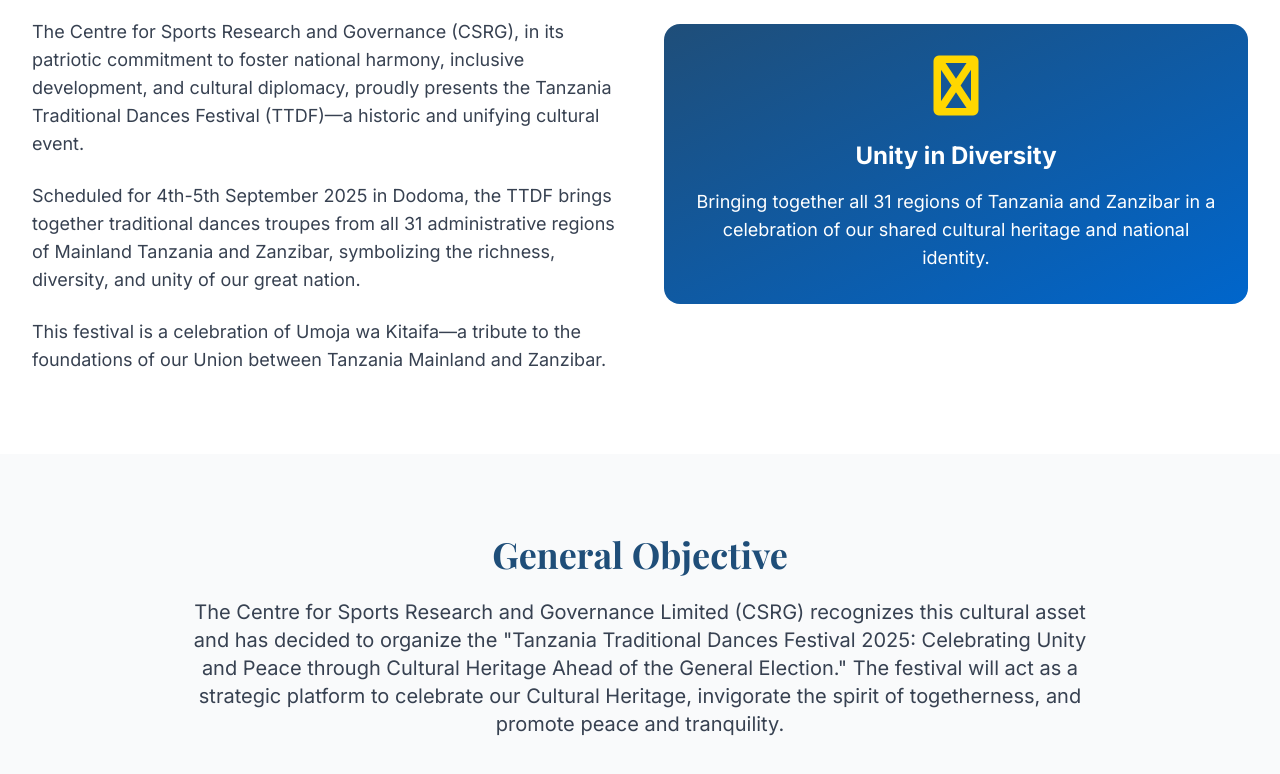
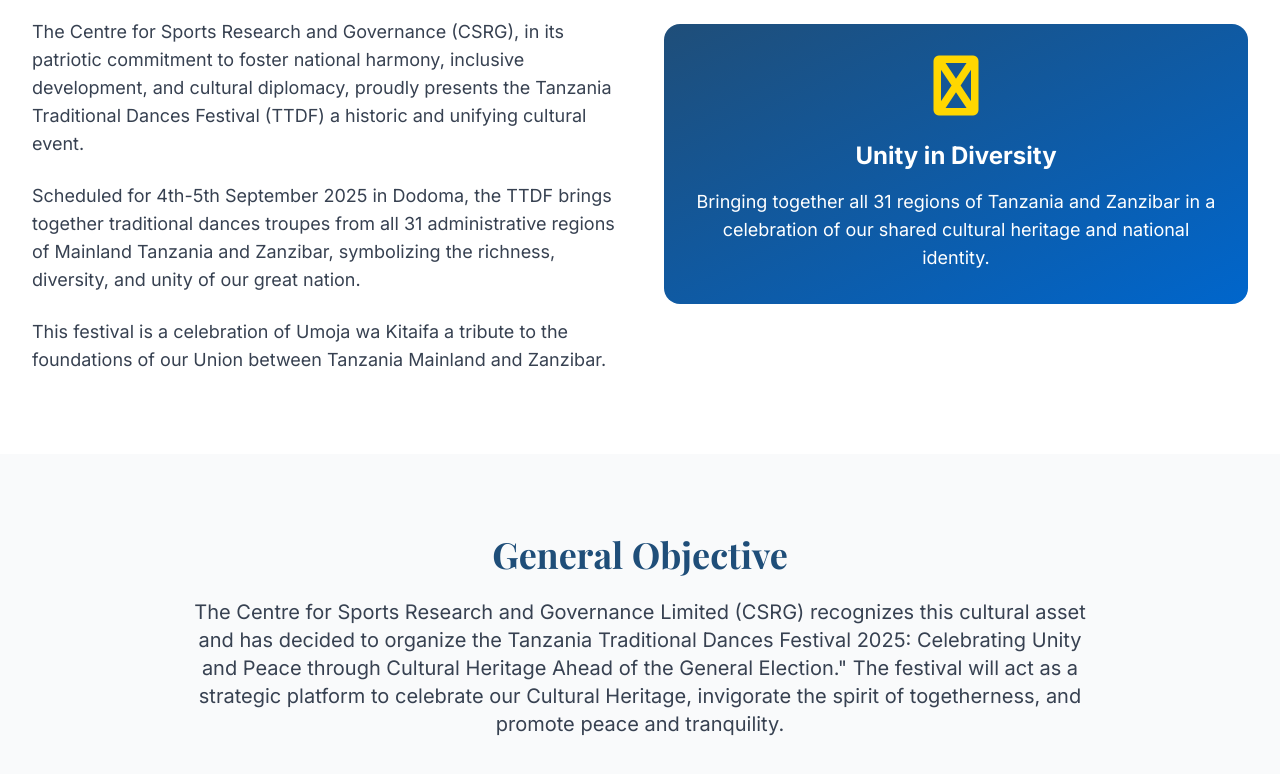
Before and after one commit to drpr0grammer/TTDF2025, a plain HTML site: page about.html in a window 1280 px wide. Shown: the part 434-1208 px from the top of the page. Drawn offline with nearby package versions, Linux system fonts and the light colour scheme.

Commit message:
Update about.html

```diff
--- a/about.html
+++ b/about.html
@@ -260,9 +260,9 @@
             <div class="grid grid-cols-1 lg:grid-cols-2 gap-12 items-center">
                 <div>
                     <h2 class="text-3xl md:text-4xl font-serif font-bold text-tanzania-green mb-6">Introduction</h2>
-                    <p class="text-lg text-gray-700 mb-6">The Centre for Sports Research and Governance (CSRG), in its patriotic commitment to foster national harmony, inclusive development, and cultural diplomacy, proudly presents the Tanzania Traditional Dances Festival (TTDF)—a historic and unifying cultural event.</p>
+                    <p class="text-lg text-gray-700 mb-6">The Centre for Sports Research and Governance (CSRG), in its patriotic commitment to foster national harmony, inclusive development, and cultural diplomacy, proudly presents the Tanzania Traditional Dances Festival (TTDF) a historic and unifying cultural event.</p>
                     <p class="text-lg text-gray-700 mb-6">Scheduled for 4th-5th September 2025 in Dodoma, the TTDF brings together traditional dances troupes from all 31 administrative regions of Mainland Tanzania and Zanzibar, symbolizing the richness, diversity, and unity of our great nation.</p>
-                    <p class="text-lg text-gray-700">This festival is a celebration of Umoja wa Kitaifa—a tribute to the foundations of our Union between Tanzania Mainland and Zanzibar.</p>
+                    <p class="text-lg text-gray-700">This festival is a celebration of Umoja wa Kitaifa a tribute to the foundations of our Union between Tanzania Mainland and Zanzibar.</p>
                 </div>
                 <div class="bg-gradient-to-br from-tanzania-green to-tanzania-blue rounded-2xl p-8 text-white text-center">
                     <i class="fas fa-unity text-6xl text-tanzania-yellow mb-6"></i>
@@ -279,7 +279,7 @@
             <div class="text-center mb-16">
                 <h2 class="text-3xl md:text-4xl font-serif font-bold text-tanzania-green mb-6">General Objective</h2>
                 <div class="max-w-4xl mx-auto">
-                    <p class="text-xl text-gray-700">The Centre for Sports Research and Governance Limited (CSRG) recognizes this cultural asset and has decided to organize the "Tanzania Traditional Dances Festival 2025: Celebrating Unity and Peace through Cultural Heritage Ahead of the General Election." The festival will act as a strategic platform to celebrate our Cultural Heritage, invigorate the spirit of togetherness, and promote peace and tranquility.</p>
+                    <p class="text-xl text-gray-700">The Centre for Sports Research and Governance Limited (CSRG) recognizes this cultural asset and has decided to organize the Tanzania Traditional Dances Festival 2025: Celebrating Unity and Peace through Cultural Heritage Ahead of the General Election." The festival will act as a strategic platform to celebrate our Cultural Heritage, invigorate the spirit of togetherness, and promote peace and tranquility.</p>
                 </div>
             </div>
         </div>
```
